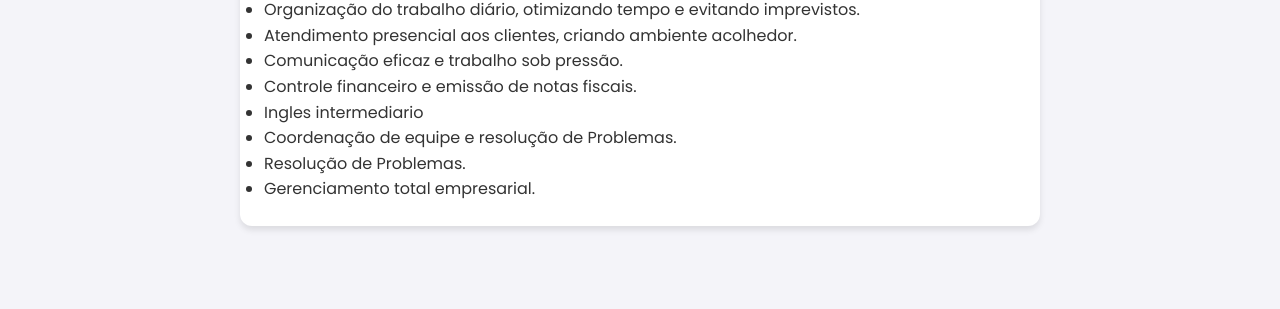
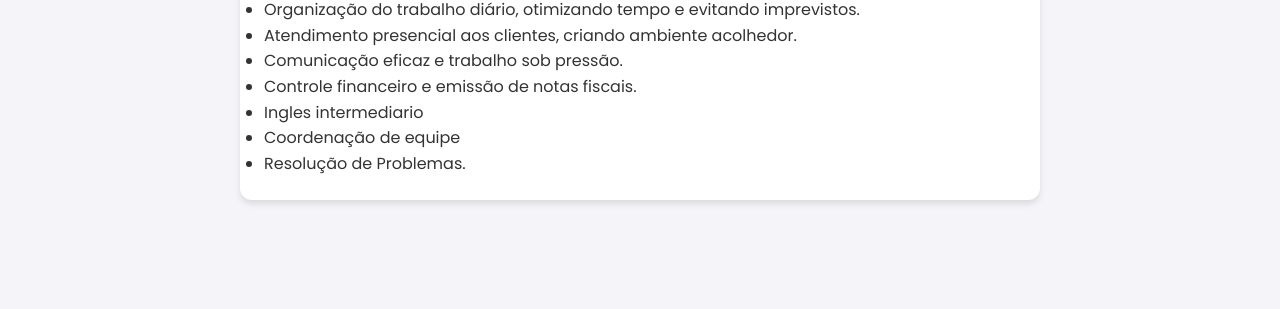
Before and after one commit to DALMOL1N/portifolio, a plain HTML site: page index.html in a window 1280 px wide. Shown: the part 1116-1425 px from the top of the page. Drawn offline with Linux system fonts and the light colour scheme.

Commit message:
Update index.html

```diff
--- a/index.html
+++ b/index.html
@@ -56,9 +56,8 @@
         <li>Comunicação eficaz e trabalho sob pressão.</li>
         <li>Controle financeiro e emissão de notas fiscais.</li>
         <li>Ingles intermediario</li>
-        <li>Coordenação de equipe e resolução de Problemas.</li>
+        <li>Coordenação de equipe</li>
         <li>Resolução de Problemas.</li>
-        <li>Gerenciamento total empresarial.</li>
       </ul>
     </div>
   </section>
```
